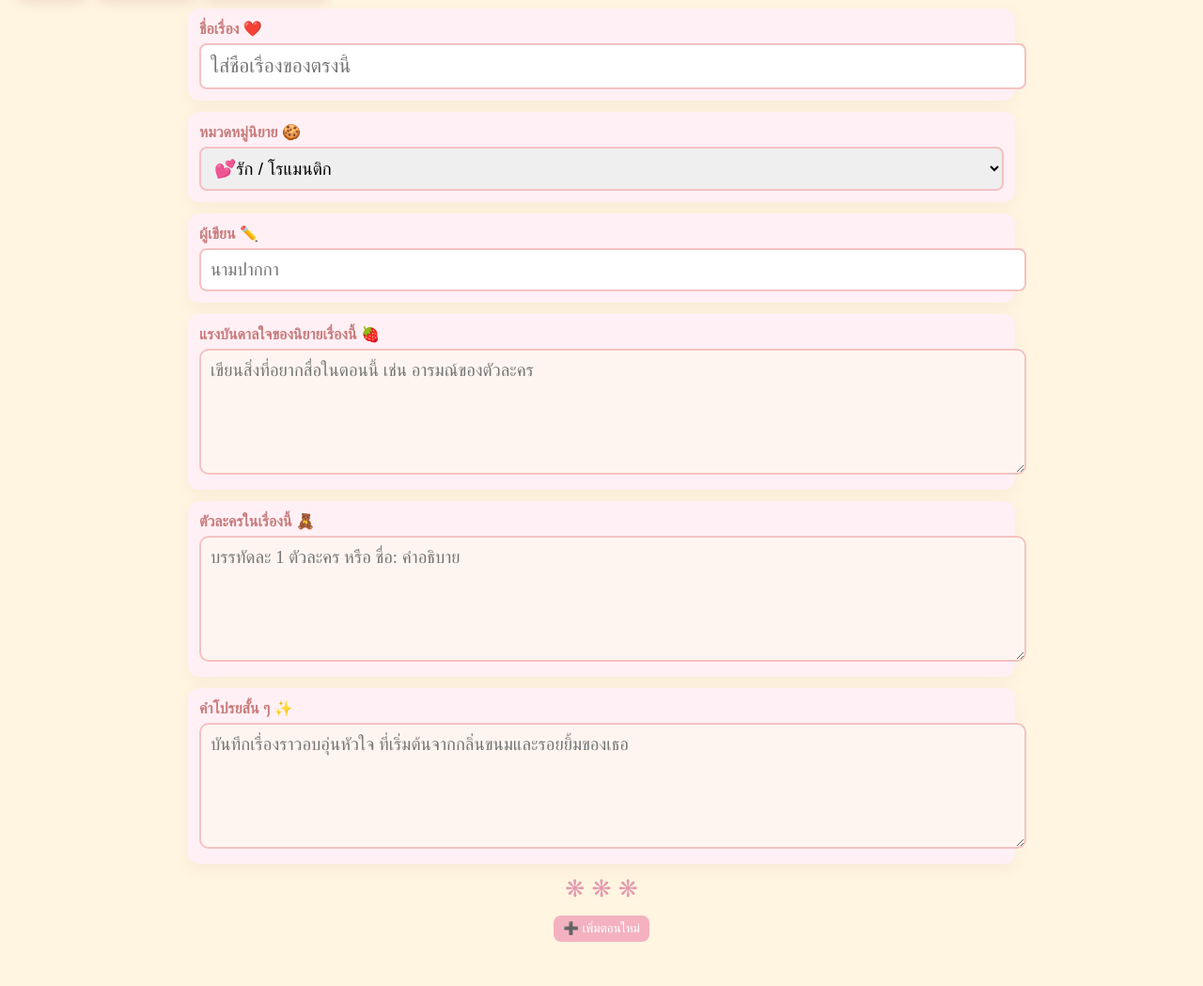
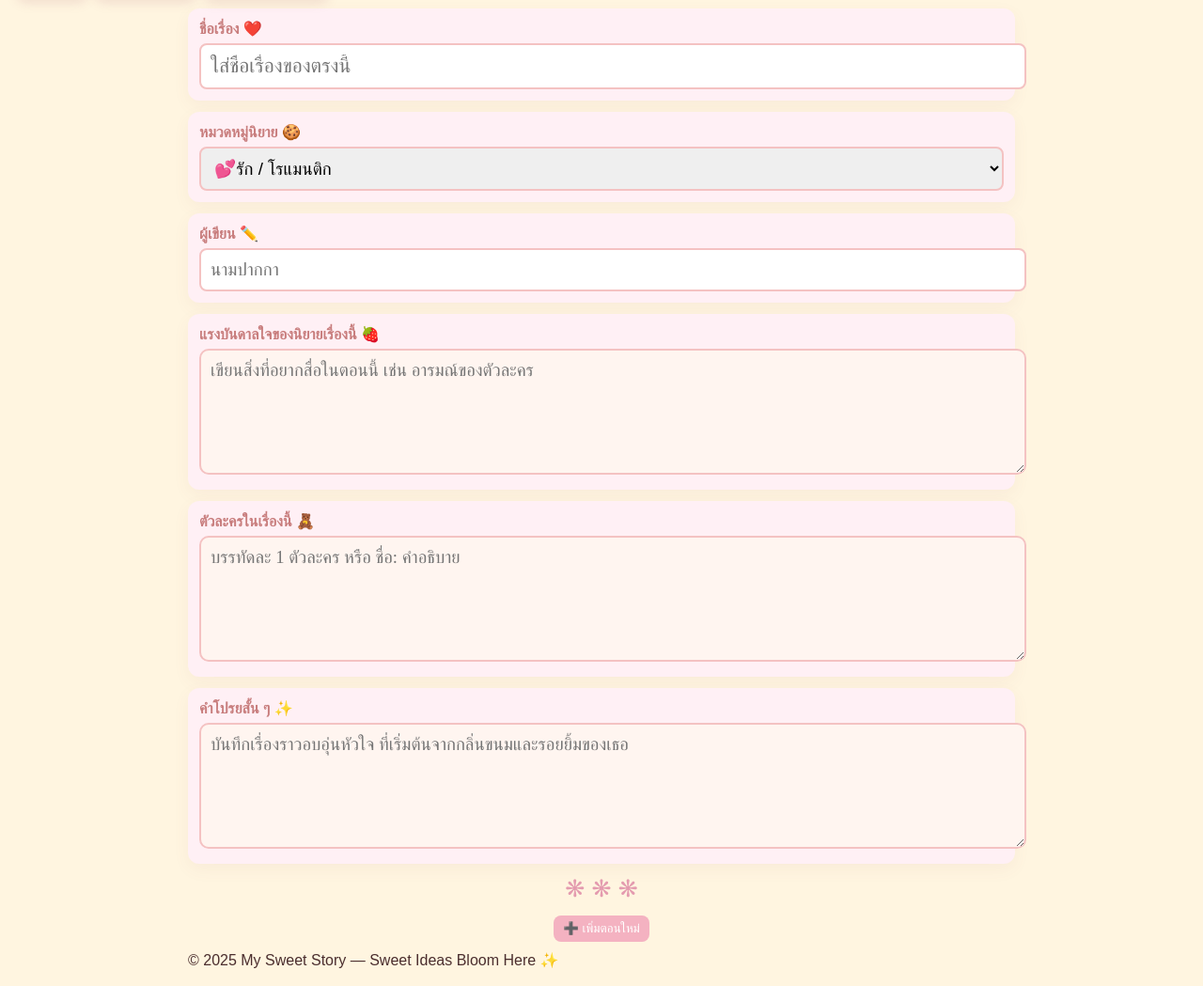
Before and after one commit to FILLUPr/plumeo-web, a website: page write.html in a window 1280 px wide. Shown: the part 53-1102 px from the top of the page at 94% size. Drawn offline with nearby package versions, Linux system fonts and the light colour scheme; some packages are replaced by stand-ins of ours.

Commit message:
write.html

```diff
--- a/write.html
+++ b/write.html
@@ -96,6 +96,7 @@
       <button class="small" id="addChapterBtn">➕ เพิ่มตอนใหม่</button>
     </div>
   </div>
+  <footer>© 2025 My Sweet Story — Sweet Ideas Bloom Here ✨</footer>
 </main>
 
 <!-- Auth Modal -->
```
